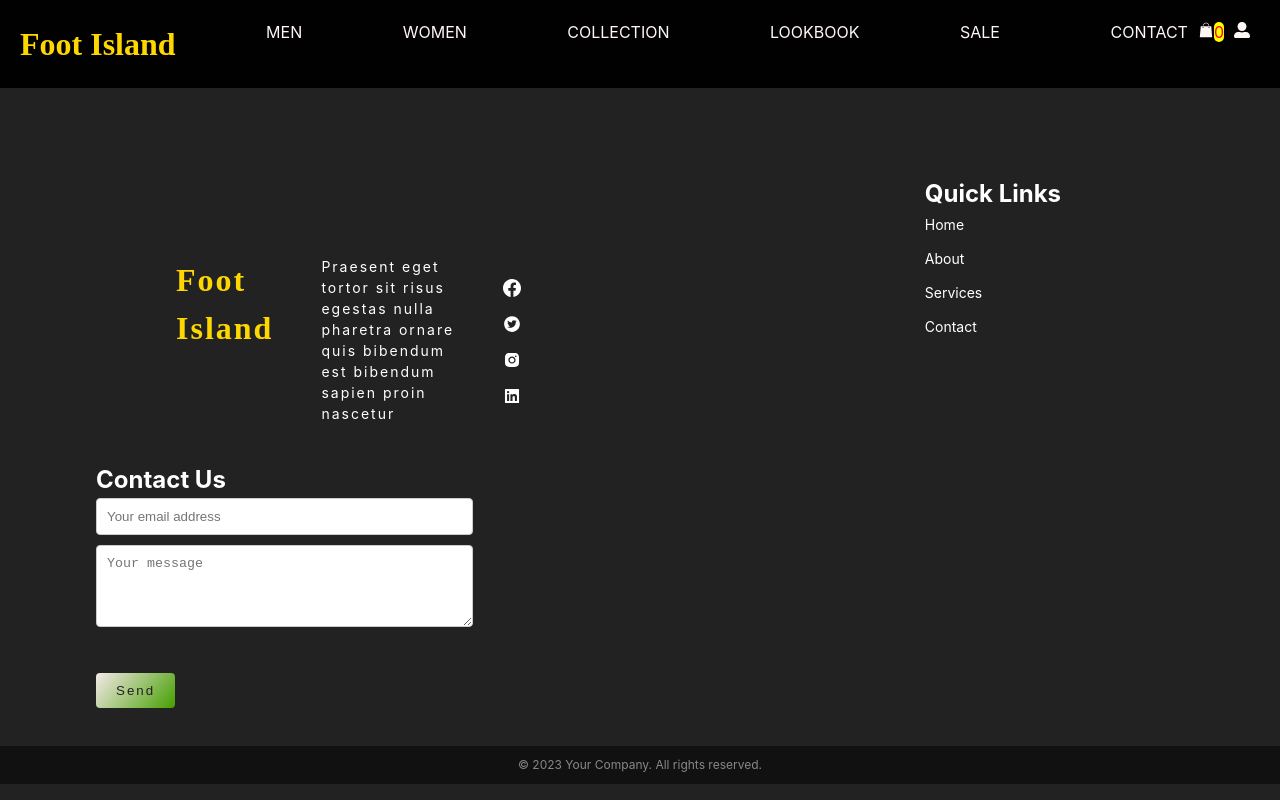
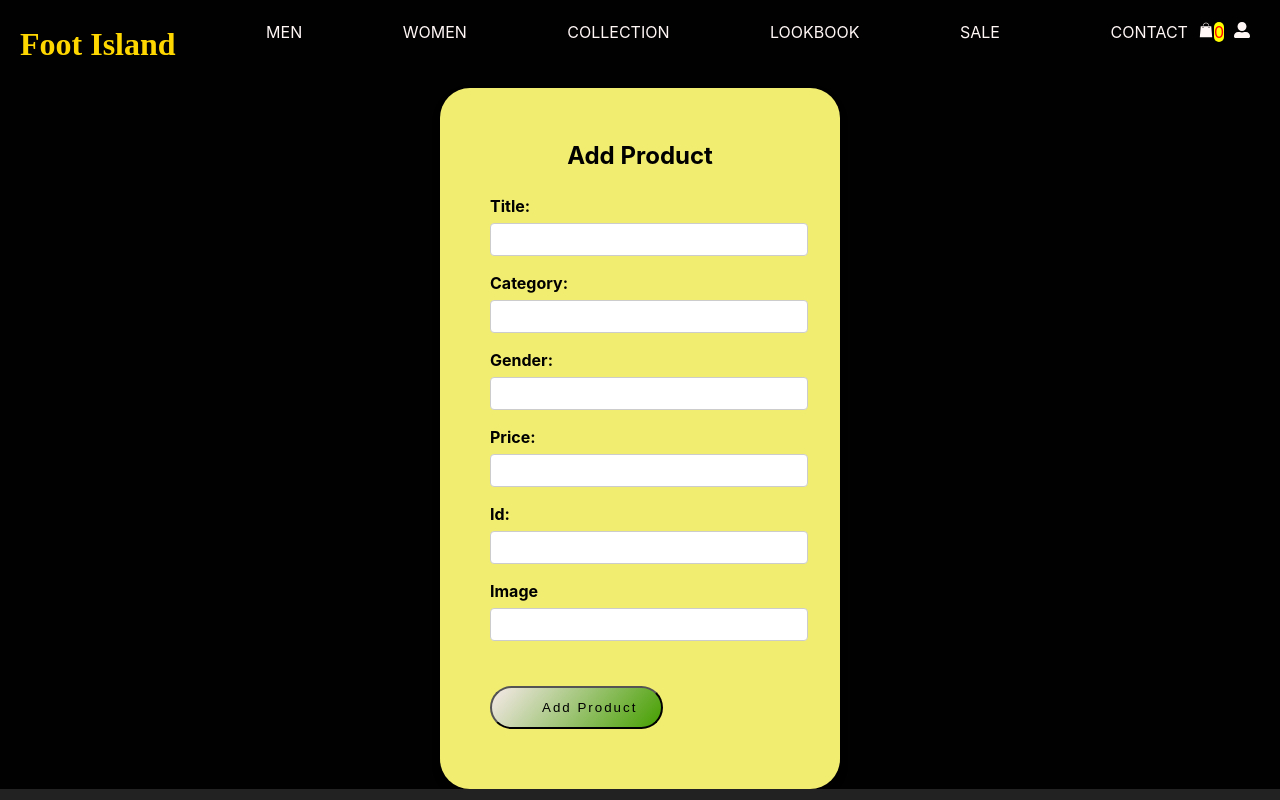
Before and after one commit to sugeshc389/Shoe_shop, a React (Vite) app: page /addproducts in a window 1280 px wide. Shown: the top 800 px of the page. Built offline with nearby package versions, Linux system fonts and the light colour scheme; a web font is replaced by a local one.

Commit message:
Admin Add product added

```diff
--- a/src/App.jsx
+++ b/src/App.jsx
@@ -15,13 +15,17 @@ import Registration from './Components/User/Registration';
 import Login from './Components/User/Login';
 import Footer from './Components/Footer';
 import AdminPage from './Components/Admin/AdminPage';
+import Products from './Components/Admin/Products';
+import AddProducts from './Components/Admin/AddProducts';
+
 
 
 function App() {
   const [cartItems, setCartItems] = useState([]);
   const [men, setMen] = useState(MocCollection);
   const [password, setPassword] = useState([]);
-  const user = { password, setPassword, men, setMen,setCartItems,cartItems }
+  const [addProduct, setAddProduct] = useState([]);
+  const user = { password, setPassword, men, setMen, setCartItems, cartItems, addProduct, setAddProduct }
 
 
   return (
@@ -30,7 +34,7 @@ function App() {
         <BrowserRouter>
           <footContext.Provider value={user}>
 
-            <NavBar  />
+            <NavBar />
             <Routes>
 
               <Route path='/' Component={Body} />
@@ -42,10 +46,12 @@ function App() {
               <Route path='/cart' Component={AddToCart} />
               <Route path='/register' Component={Registration} />
               <Route path='/login' Component={Login} />
-              <Route path='/admin' Component={AdminPage}/>
+              <Route path='/admin' Component={AdminPage} />
+              <Route path='/products' Component={Products} />
+              <Route path='/addproducts' Component={AddProducts}/>
 
             </Routes>
-            <Footer/>
+            <Footer />
           </footContext.Provider>
         </BrowserRouter>
       </div>
--- /dev/null
+++ b/src/Components/Admin/AddProducts.jsx
@@ -0,0 +1,103 @@
+import { useContext, useEffect, useRef } from 'react'
+// import './Addproducts.css'
+import { useNavigate } from 'react-router-dom'
+import { footContext } from '../../Context'
+
+export default function AddProducts(){
+
+    const inputref = useRef(null)
+    const data = useContext(footContext)
+    const {addProduct,setAddProduct} = data;
+    const nav =useNavigate()
+    useEffect(()=>{
+console.log(addProduct);
+    },[addProduct])
+    const handleSubmit = (e)=>{
+        e.preventDefault();
+        const Title = inputref.current.Title.value
+        const Category = inputref.current.Category.value
+        const Gender = inputref.current.Gender.value
+        const Price = inputref.current.Price.value
+        const id = inputref.current.id.value
+        const Image = inputref.current.Image.value
+        setAddProduct([{Title,Category,Gender,Price,id,Image}])
+
+
+
+        nav('/products')
+
+    }
+    return(
+        <>
+        <div className="auth-form">
+                <h2>Add Product</h2>
+                <form ref={inputref} onSubmit={handleSubmit} >
+                    <div className="form-group">
+                        <label htmlFor="password">Title:</label>
+                        <input
+                            className="inpt"
+                            name="Title"
+                            type="text"
+                            id="Title"
+                            required
+                        />
+                    </div>
+                    <div className="form-group">
+                        <label htmlFor="email">Category:</label>
+                        <input
+                            className="inpt"
+                            name="Category"
+                            type="text"
+                            id="Category"
+                            required
+                        />
+                    </div>
+                    <div className="form-group">
+                        <label htmlFor="password">Gender:</label>
+                        <input
+                            className="inpt"
+                            name="Gender"
+                            type="text"
+                            id="Gender"
+                            required
+                        />
+                    </div>
+                    <div className="form-group">
+                        <label htmlFor="password">Price:</label>
+                        <input
+                            className="inpt"
+                            name="Price"
+                            type="number"
+                            id="Price"
+                            required
+                        />
+                    </div>
+                    <div className="form-group">
+                        <label htmlFor="password">Id:</label>
+                        <input
+                            className="inpt"
+                            name="id"
+                            type="number"
+                            id="id"
+                            required
+                        />
+                    </div>
+                    <div className="form-group">
+                        <label htmlFor="password">Image</label>
+                        <input
+                            className="inpt"
+                            name="Image"
+                            type="text"
+                            id="Image"
+                            required
+                        />
+                    </div>
+                    <button type="submit">Add Product</button>
+                    <div className="toggle-link">
+
+                    </div>
+                </form>
+            </div>
+        </>
+    )
+}
--- /dev/null
+++ b/src/Components/Admin/AdminPage.css
@@ -0,0 +1,4 @@
+.admin-panel{
+    color: gold;
+
+}
--- a/src/Components/Admin/AdminPage.jsx
+++ b/src/Components/Admin/AdminPage.jsx
@@ -1,16 +1,28 @@
 import { useContext } from "react"
 import { footContext } from "../../Context"
+import './AdminPage.css'
+import { useNavigate } from "react-router-dom"
 
-export default function AdminPage(){
+export default function AdminPage() {
+    const nav = useNavigate();
     const data = useContext(footContext)
     // const {password} = userContext;
     // const [user] = password;
     console.log(data);
-    return(
-        <>
-       <h3>Name</h3>
-       <h3>Email</h3>
-       <h3>Password</h3>
-        </>
+    return (
+        <div>
+
+            <nav className="navbar">
+                <h2 className="admin-panel">Admin Panel</h2>
+                <button>Users</button>
+                <button onClick={()=>nav('/products')}>Products</button>
+            </nav>
+
+
+
+
+
+
+        </div>
     )
 }
--- /dev/null
+++ b/src/Components/Admin/Products.css
@@ -0,0 +1,25 @@
+
+table {
+    width: 100%;
+    /* border-collapse: collapse; */
+    text-align: center;
+    align-items: center;
+
+  }
+
+table th, table td {
+    border: 1px solid #ffe603;
+    padding: 8px;
+  }
+
+  table th {
+    background-color:rgb(0, 0, 0);
+  }
+
+  table tbody tr:nth-child(even) {
+    background-color: #070101;
+  }
+
+table tbody tr:hover {
+    background-color: #000000;
+  }
--- /dev/null
+++ b/src/Components/Admin/Products.jsx
@@ -0,0 +1,54 @@
+
+import { useContext } from 'react'
+import './Products.css';
+import { footContext } from '../../Context'
+import { useNavigate } from 'react-router-dom';
+
+export default function Products() {
+    const data = useContext(footContext);
+    const { addProduct, men } = data
+    console.log('oldArray:', men);
+    console.log('newArray:', addProduct);
+    const allProducts = [...men, ...addProduct]
+    const nav = useNavigate()
+
+    return (
+        <>
+        <div>
+            <button onClick={()=>nav('/addProducts')}>Add Product</button>
+        </div>
+            {
+                allProducts.map((item, index) => {
+                    return (
+                        <div key={index}>
+
+
+                            <table>
+                                <thead>
+                                    <tr>
+                                        <th>Title</th>
+                                        <th>Category</th>
+                                        <th>Gender</th>
+                                        <th>Price</th>
+                                        <th>Id</th>
+                                        <th>Image</th>
+                                    </tr>
+                                </thead>
+                                <tbody>
+                                    <tr>
+                                        <td>{item.Title}</td>
+                                        <td>{item.Category}</td>
+                                        <td>{item.Gender}</td>
+                                        <td>{item.Price}</td>
+                                        <td>{item.id}</td>
+                                        <td><img style={{width:'8rem',height:'8rem'}} src={item.Image}/></td>
+                                    </tr>
+                                </tbody>
+                            </table>
+                        </div>
+                    )
+                })
+            }
+        </>
+    )
+}
--- a/src/Components/NavBar.css
+++ b/src/Components/NavBar.css
@@ -3,6 +3,7 @@
     justify-content: space-between;
     background-image: rgb(5, 5, 5);
     padding: 20px;
+
   }
 
   .nav-link {
@@ -41,4 +42,5 @@
     color: red;
     background-color: yellow;
     border-radius: 5rem;
+
   }
--- a/src/Components/NavBar.jsx
+++ b/src/Components/NavBar.jsx
@@ -13,9 +13,6 @@ export default function NavBar() {
     const user = useContext(footContext);
     const {cartItems}= user
 
-    // const { password } = user;
-    // const [newData] = password;
-    // console.log('user:', newData);
 
 
     return (
--- a/src/Components/User/Registraion.css
+++ b/src/Components/User/Registraion.css
@@ -26,7 +26,9 @@
 
 .inpt[type="email"],
 .inpt[type="password"],
-.inpt[type="text"] {
+.inpt[type="text"],
+.inpt[type="number"]
+ {
   width: 100%;
   padding: 8px;
   border: 1px solid #ccc;
```
Also changed, not shown: src/Components/Admin/AddProducts.css (added). Lines whose indentation alone changed are shown as unchanged.
